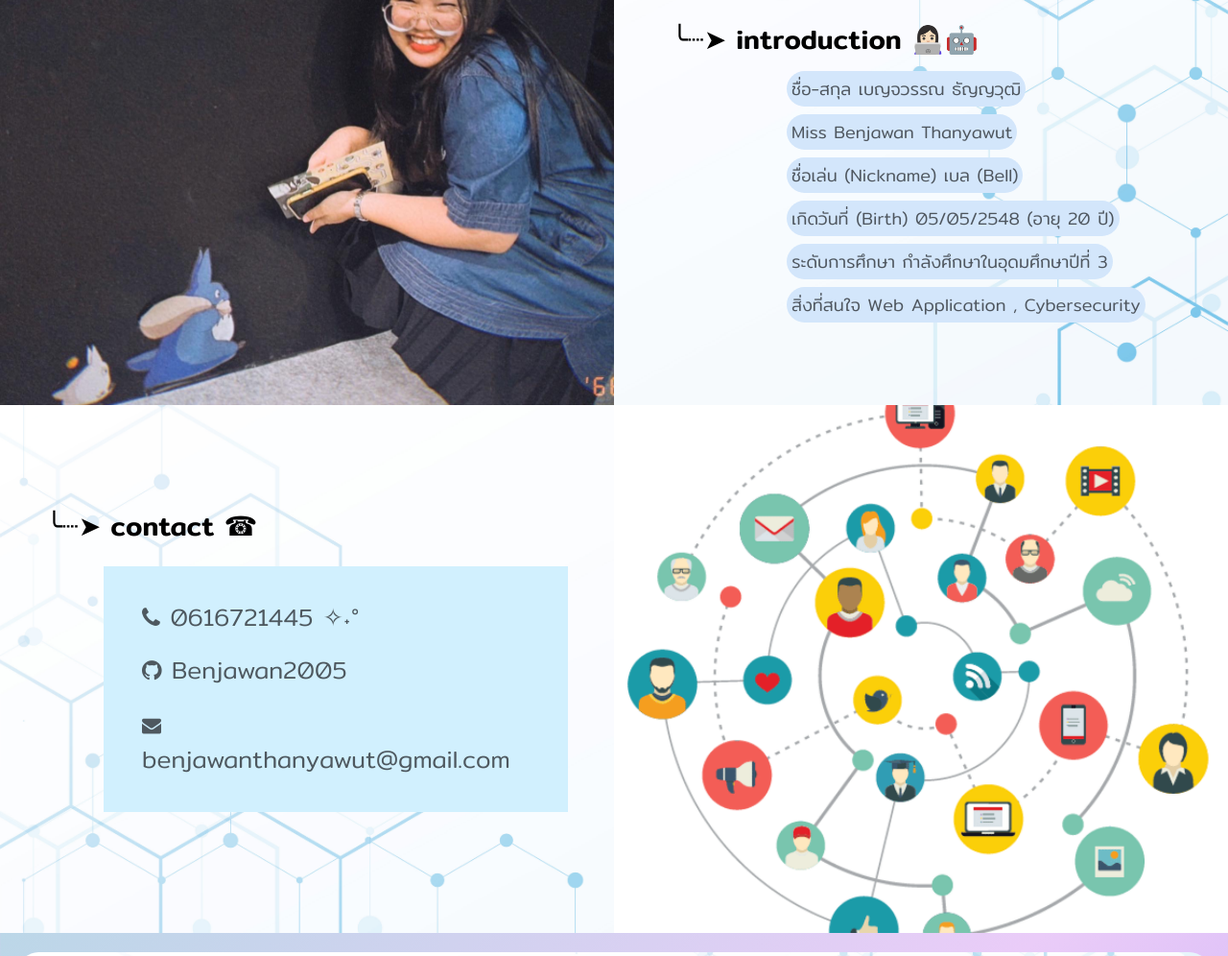
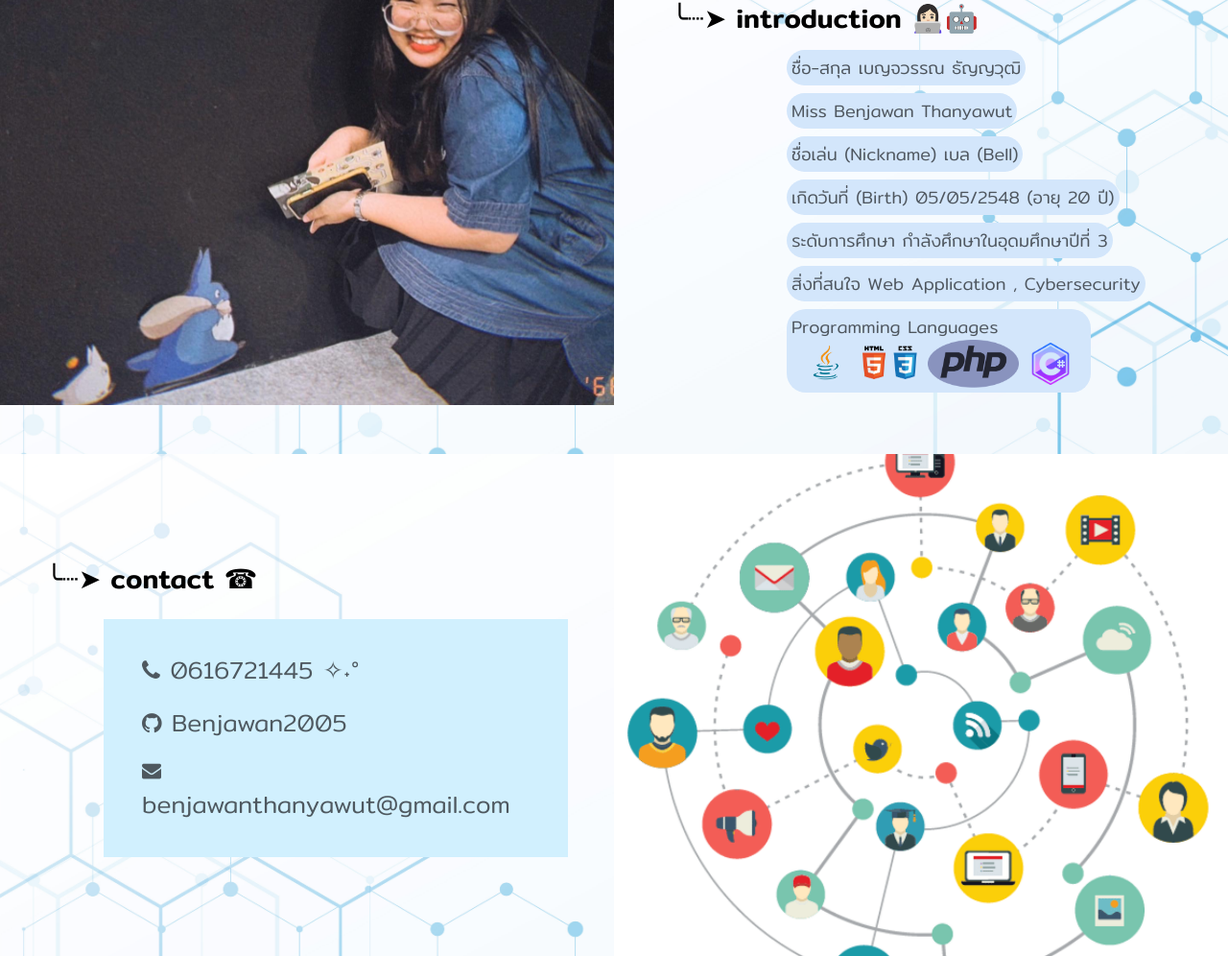
Before and after one commit to Benjawan2005/e-portfolio, a plain HTML site: page index.html in a window 1280 px wide. Shown: the part 944-1940 px from the top of the page at 96% size. Drawn offline with nearby package versions, Linux system fonts and the light colour scheme.

Commit message:
Final index.html

```diff
--- a/index.html
+++ b/index.html
@@ -333,6 +333,11 @@
             font-size: 16px;
         }
     }
+    #row0 img{
+        height: 50px;
+        width: auto;
+    }
+
 
 
 </style>
@@ -371,6 +376,14 @@
                         <li class="BgProfile mt-2">เกิดวันที่ (Birth) 05/05/2548 (อายุ 20 ปี)</li>
                         <li class="BgProfile mt-2">ระดับการศึกษา กำลังศึกษาในอุดมศึกษาปีที่ 3</li>
                         <li class="BgProfile mt-2">สิ่งที่สนใจ Web Application , Cybersecurity</li>
+                        <li class="BgProfile mt-2">Programming Languages
+                            <div class="container col-lg animate" id="row0">
+                                <img src="imageuse/java.webp">
+                                <img src="imageuse/HTML-CSS.png">
+                                <img src="imageuse/php.png">
+                                <img src="imageuse/icons8-c-sharp-logo-64.png">
+                            </div>
+                        </li>
                     </ul>
             </div>
         </div>
@@ -382,13 +395,17 @@
         <div class="col-lg p-5 my-auto" id="row3-1" align="left">
             <h3 class="mb-3 animate">╰┈➤ contact ☎︎</h3>
                     <ul  class="BgContact mt-4 lead" style="list-style-type: none; padding-left: 30px;">
-                        <li class="BgContact1" onclick="copy()"><i class="fa fa-phone text-muted" style="font-size:24px"></i> <a class="text-decoration-none text-muted">0616721445 ✧˖°</a>
+                        <li class="BgContact1">
+                            <i class="fa fa-phone text-muted" style="font-size:24px"></i>
+                            <a href="#" class="text-decoration-none text-muted" data-copy="0616721445" onclick="copyText(event, this)">0616721445 ✧˖°</a>
                         </li><br>
 
                         <li class="mt-2 BgContact1"><i class="fa fa-github text-muted" style="font-size:24px"></i> <a class="text-decoration-none text-muted" href="https://github.com/Benjawan2005">Benjawan2005</a>
                         </li><br>
 
-                        <li class="mt-2 BgContact1" onclick="copy()"><i class="fa fa-envelope text-muted" style="font-size:20px"></i> <a class="text-decoration-none text-muted" id="gmail">benjawanthanyawut@gmail.com</a>
+                        <li class="BgContact1">
+                            <i class="fa fa-envelope text-muted" style="font-size:20px"></i>
+                            <a href="#" class="text-decoration-none text-muted" data-copy="benjawanthanyawut@gmail.com" onclick="copyText(event, this)">benjawanthanyawut@gmail.com</a>
                         </li>
                     </ul>
 
@@ -471,14 +488,17 @@
 </body>
 <script src="https://cdnjs.cloudflare.com/ajax/libs/gsap/3.12.2/gsap.min.js"></script>
 <script>
-  function copy() {
-    const text = "ข้อความที่ต้องการคัดลอก";
+  function copyText(event, element) {
+    event.preventDefault();
+    const text = element.getAttribute("data-copy");
     navigator.clipboard.writeText(text).then(function() {
-      alert("คัดลอกแล้ว!");
+      alert("คัดลอกแล้ว: " + text);
     }, function(err) {
-      alert("ไม่สามารถคัดลอกได้: ", err);
+      alert("ไม่สามารถคัดลอกได้: " + err);
     });
   }
 </script>
+
+
 <script src="animations.js"></script>
 </html>
```
